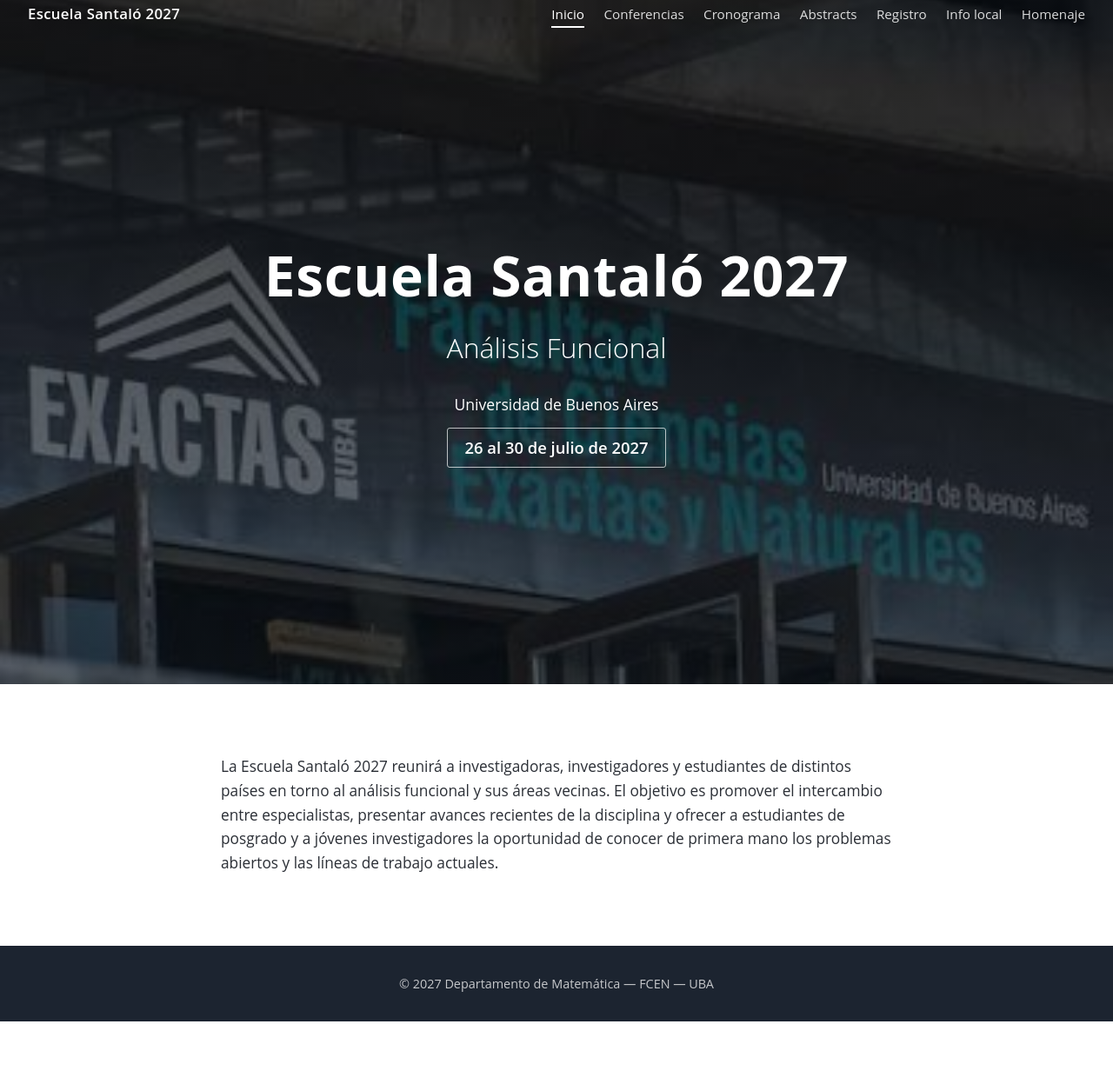
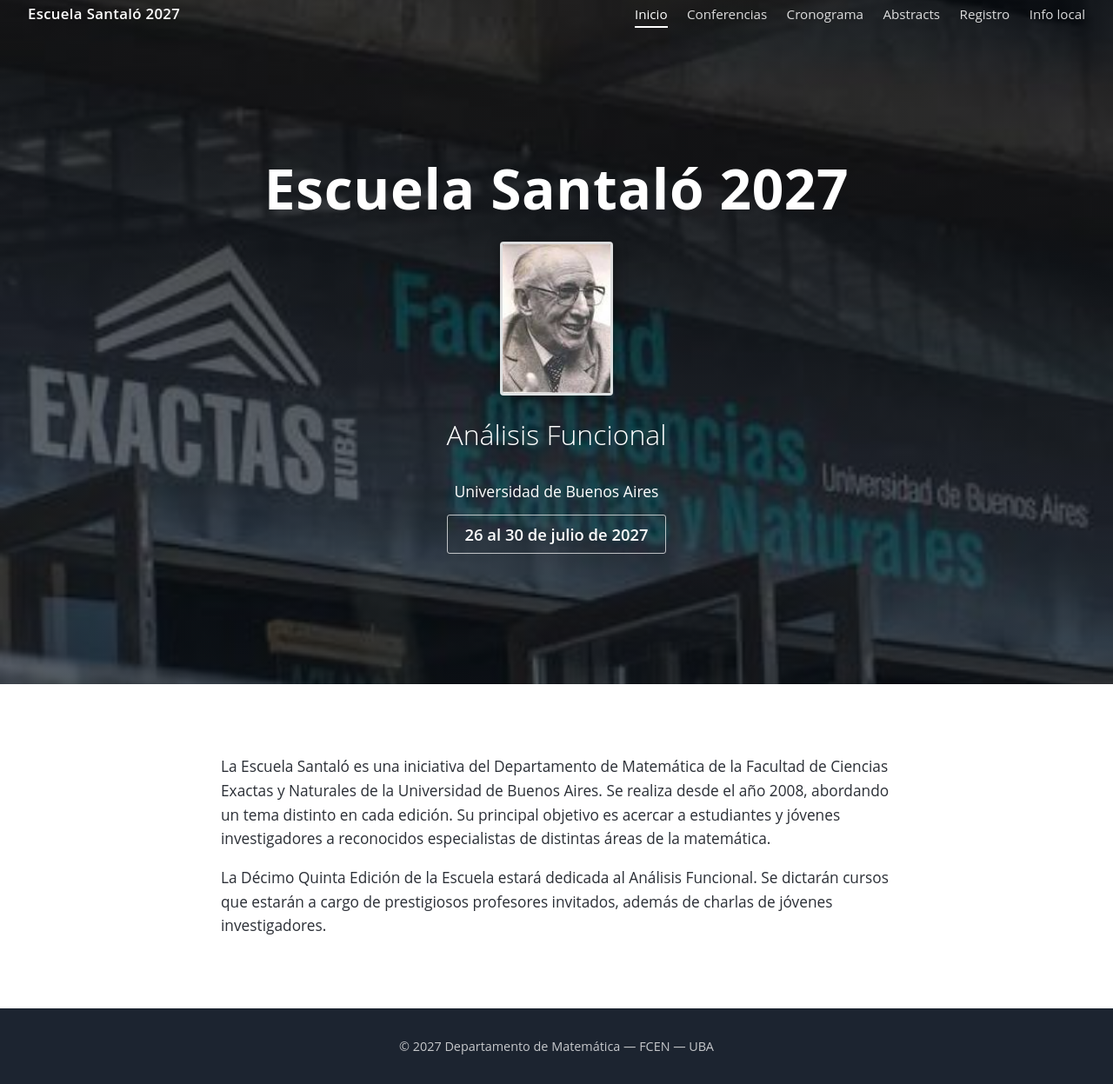
Before and after one commit to Patur131DM/Escuela_Santalo27, a plain HTML site: page index.html in a window 1280 px wide. Shown: the part 13-1260 px from the top of the page at 87% size. Before the commit the page ends 1188 px from the top, so only its background shows below. Drawn offline with Linux system fonts and the light colour scheme.

Commit message:
Quitar Homenaje, nuevo texto de inicio y foto de Santaló
Co-Authored-By: Claude Opus 5.5 <noreply@anthropic.com>
Claude-Session: https://claude.ai/code/session_015z1xfPY8P8yBLsT8ftkjqk

```diff
--- a/assets/estilo.css
+++ b/assets/estilo.css
@@ -87,6 +87,16 @@ a { color: var(--acento); }
   letter-spacing: 0.01em;
 }
 
+.portada .foto {
+  display: block;
+  width: 130px;
+  height: auto;
+  margin: 0.6rem auto 1.2rem;
+  border: 3px solid rgba(255, 255, 255, 0.85);
+  border-radius: 4px;
+  box-shadow: 0 4px 16px rgba(0, 0, 0, 0.45);
+}
+
 .portada .subtitulo {
   font-size: clamp(1.3rem, 3vw, 2rem);
   font-weight: 300;
--- a/index.html
+++ b/index.html
@@ -17,7 +17,6 @@
         <li><a href="abstracts.html">Abstracts</a></li>
         <li><a href="registro.html">Registro</a></li>
         <li><a href="info-local.html">Info local</a></li>
-        <li><a href="homenaje.html">Homenaje</a></li>
       </ul>
     </nav>
   </header>
@@ -25,6 +24,7 @@
   <section class="portada">
     <div>
       <h1>Escuela Santaló 2027</h1>
+      <img class="foto" src="assets/santalo.png" alt="Luis Santaló">
       <p class="subtitulo">Análisis Funcional</p>
       <p class="institucion">Universidad de Buenos Aires</p>
       <p class="fecha">26 al 30 de julio de 2027</p>
@@ -33,12 +33,16 @@
 
   <main>
     <p>
-      La Escuela Santaló 2027 reunirá a investigadoras, investigadores y estudiantes
-      de distintos países en torno al análisis funcional y sus áreas vecinas.
-      El objetivo es promover el intercambio entre especialistas, presentar avances
-      recientes de la disciplina y ofrecer a estudiantes de posgrado y a jóvenes
-      investigadores la oportunidad de conocer de primera mano los problemas abiertos
-      y las líneas de trabajo actuales.
+      La Escuela Santaló es una iniciativa del Departamento de Matemática de la
+      Facultad de Ciencias Exactas y Naturales de la Universidad de Buenos Aires.
+      Se realiza desde el año 2008, abordando un tema distinto en cada edición.
+      Su principal objetivo es acercar a estudiantes y jóvenes investigadores a
+      reconocidos especialistas de distintas áreas de la matemática.
+    </p>
+    <p>
+      La Décimo Quinta Edición de la Escuela estará dedicada al Análisis Funcional.
+      Se dictarán cursos que estarán a cargo de prestigiosos profesores invitados,
+      además de charlas de jóvenes investigadores.
     </p>
   </main>
 
```
Also changed, not shown: abstracts.html (+0 -1 lines), conferencias.html (+0 -1 lines), cronograma.html (+0 -1 lines), homenaje.html (deleted, +0 -42 lines), info-local.html (+0 -1 lines), registro.html (+0 -1 lines), assets/santalo.png (added), 1 other file.
